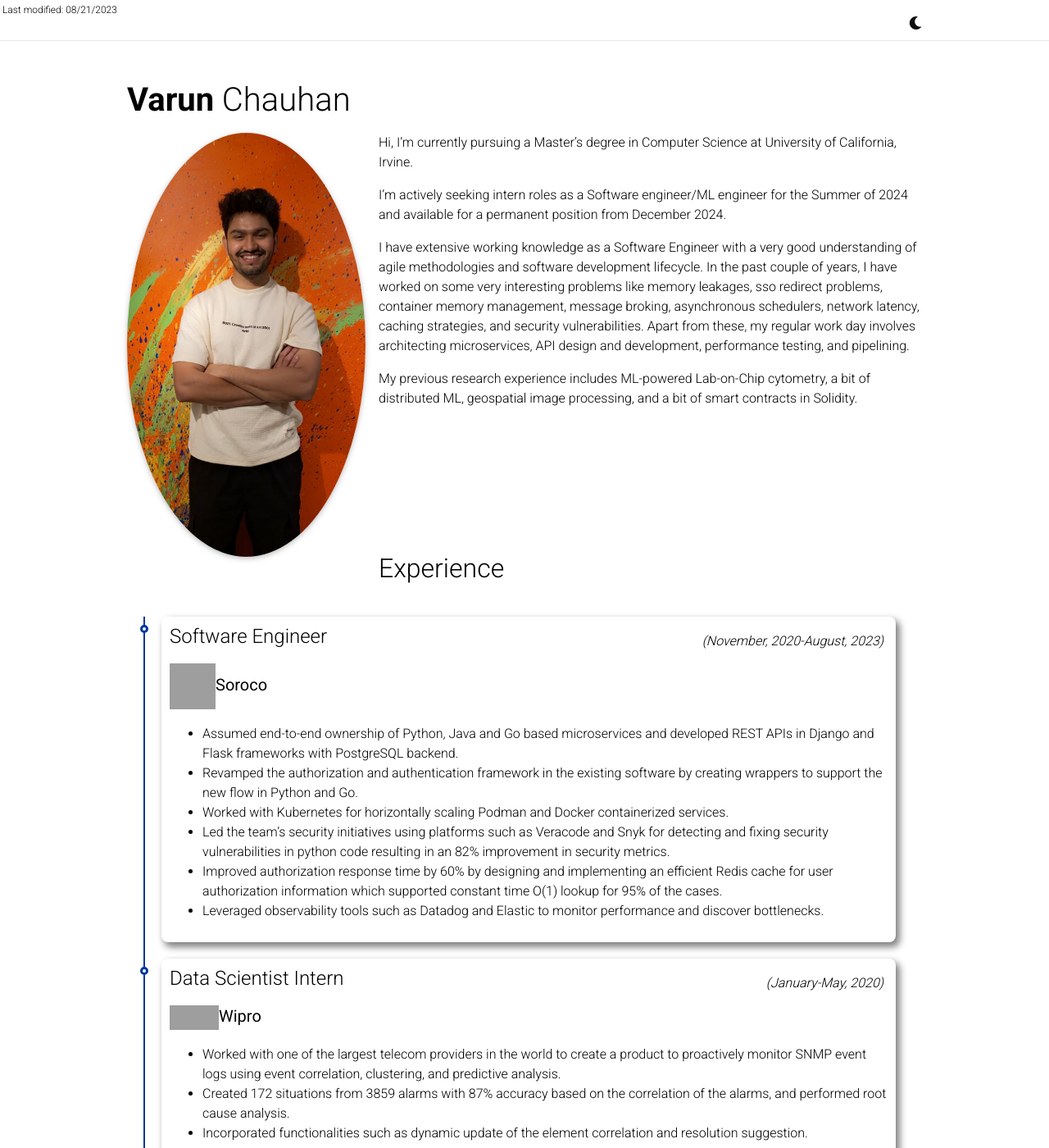
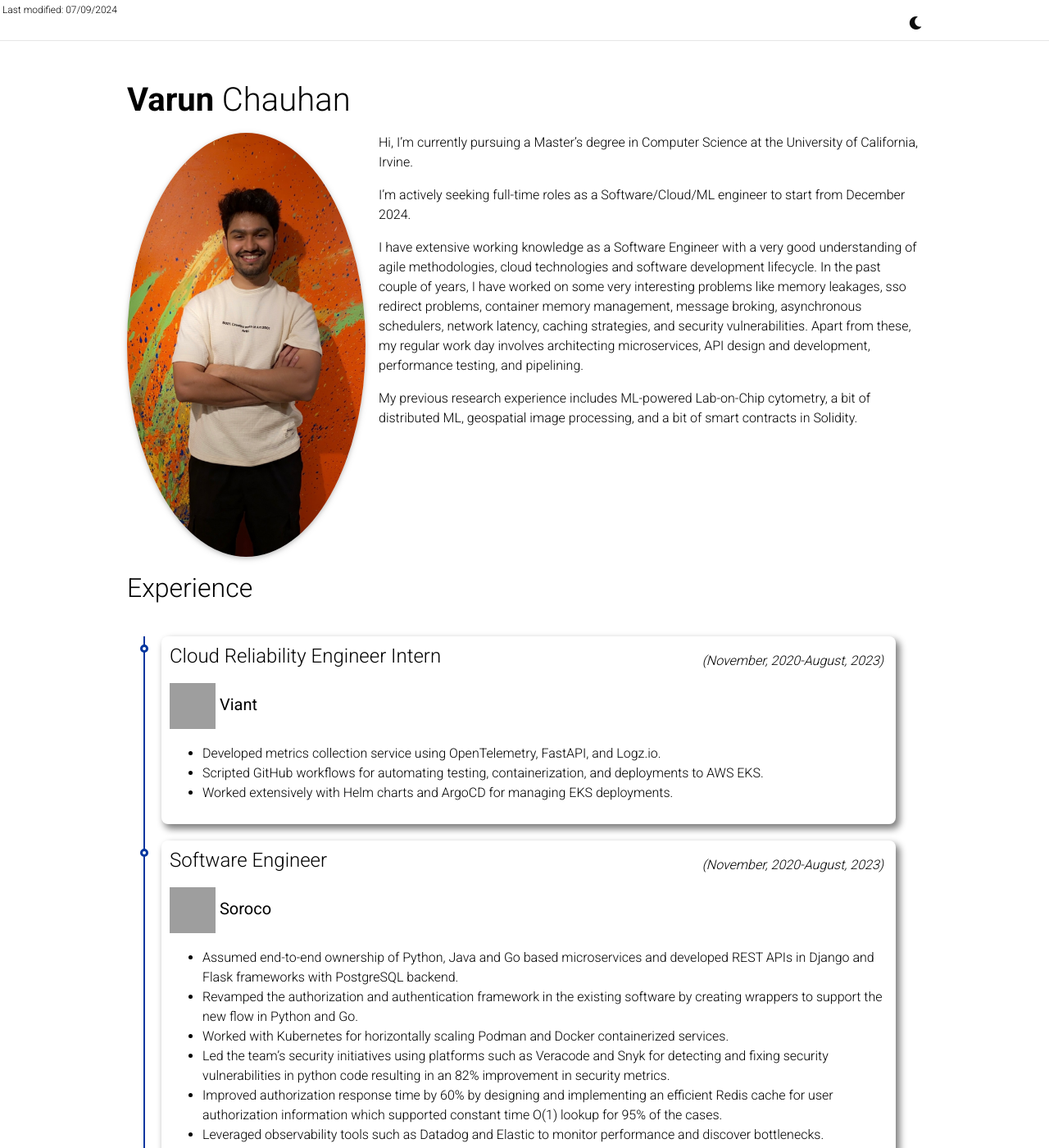
Before and after one commit to varunhc/varunhc.github.io, a Jekyll site: the page built from _pages/about.md, in a window 1280 px wide and 1400 px high. Shown: the whole window at 82% size. Built offline with Jekyll 4.4.1, drawn with Linux system fonts in a browser that asks for light colours; full-size pictures stand in for the smaller copies a plugin makes; comment, search, counter and statistics services are not loaded; a style sheet for code colours, icons or effects is not loaded; grey boxes are pictures that could not be loaded.

Commit message:
update work ex

```diff
--- a/_includes/header.html
+++ b/_includes/header.html
@@ -1,7 +1,7 @@
 
     <header>
 
-      <p class="modified" id="modified_value">Last modified: 08/21/2023</p>
+      <p class="modified" id="modified_value">Last modified: 07/09/2024</p>
       <!-- Nav Bar -->
       <nav id="navbar" class="navbar navbar-light navbar-expand-sm {% if site.navbar_fixed %}fixed-top{% else %}sticky-top{% endif %}">
         <div class="container">
--- a/_pages/about.md
+++ b/_pages/about.md
@@ -14,11 +14,11 @@
 social: true  # includes social icons at the bottom of the page
 news: false  # includes a list of news items
 ---
-Hi, I'm currently pursuing a Master's degree in Computer Science at University of California, Irvine.
+Hi, I'm currently pursuing a Master's degree in Computer Science at the University of California, Irvine.
 
-I'm actively seeking intern roles as a Software engineer/ML engineer for the Summer of 2024 and available for a permanent position from December 2024.
+I'm actively seeking full-time roles as a Software/Cloud/ML engineer to start from December 2024.
 
-I have extensive working knowledge as a Software Engineer with a very good understanding of agile methodologies and software development lifecycle. In the past couple of years, I have worked on some very interesting problems like memory leakages, sso redirect problems, container memory management, message broking, asynchronous schedulers, network latency, caching strategies, and security vulnerabilities. Apart from these, my regular work day involves architecting microservices, API design and development, performance testing, and pipelining.
+I have extensive working knowledge as a Software Engineer with a very good understanding of agile methodologies, cloud technologies and software development lifecycle. In the past couple of years, I have worked on some very interesting problems like memory leakages, sso redirect problems, container memory management, message broking, asynchronous schedulers, network latency, caching strategies, and security vulnerabilities. Apart from these, my regular work day involves architecting microservices, API design and development, performance testing, and pipelining.
 
 My previous research experience includes ML-powered Lab-on-Chip cytometry, a bit of distributed ML, geospatial image processing, and a bit of smart contracts in Solidity.
 
@@ -34,8 +34,23 @@
   <div class="outer">
     <div class="title-cards">
       <div class="info">
+        <h4 class="title">Cloud Reliability Engineer Intern</h4>
+        <h5 class="title"><img src="https://images.g2crowd.com/uploads/product/image/large_detail/large_detail_2b36d228e7516167b88d701d8ebe8158/viant-technology-llc-viant-technology.png" width="56px" height="56px"><b> Viant</b></h5>
+        <h6 class="exper-card"><i>(November, 2020-August, 2023)</i></h6>
+        <ul>
+          <li>Developed metrics collection service using OpenTelemetry, FastAPI, and Logz.io.
+          </li>
+          <li>Scripted GitHub workflows for automating testing, containerization, and deployments to AWS EKS.
+          </li>
+          <li>Worked extensively with Helm charts and ArgoCD for managing EKS deployments.
+          </li>
+        </ul>
+      </div>
+    </div>
+    <div class="title-cards">
+      <div class="info">
         <h4 class="title">Software Engineer</h4>
-        <h5 class="title"><img src="https://soroco.com/wp-content/uploads/2021/08/logo-icon.svg" width="56px" height="56px"><b>Soroco</b></h5>
+        <h5 class="title"><img src="https://soroco.com/wp-content/uploads/2021/08/logo-icon.svg" width="56px" height="56px"><b> Soroco</b></h5>
         <h6 class="exper-card"><i>(November, 2020-August, 2023)</i></h6>
         <ul>
           <li>Assumed end-to-end ownership of Python, Java and Go based microservices and developed REST APIs in Django and Flask frameworks with PostgreSQL backend.
@@ -55,7 +70,7 @@
     <div class="title-cards">
       <div class="info">
         <h4 class="title">Data Scientist Intern</h4>
-        <h5 class="title"><img src="https://www.wipro.com/content/dam/nexus/en/wipro-logo-new-og-502x263.jpg" width="60px" height="30px"><b>Wipro</b></h5>
+        <h5 class="title"><img src="https://www.wipro.com/content/dam/nexus/en/wipro-logo-new-og-502x263.jpg" width="60px" height="30px"><b> Wipro</b></h5>
         <h6 class="exper-card"><i>(January-May, 2020)</i></h6>
         <ul>
           <li>Worked with one of the largest telecom providers in the world to create a product to proactively monitor
```
